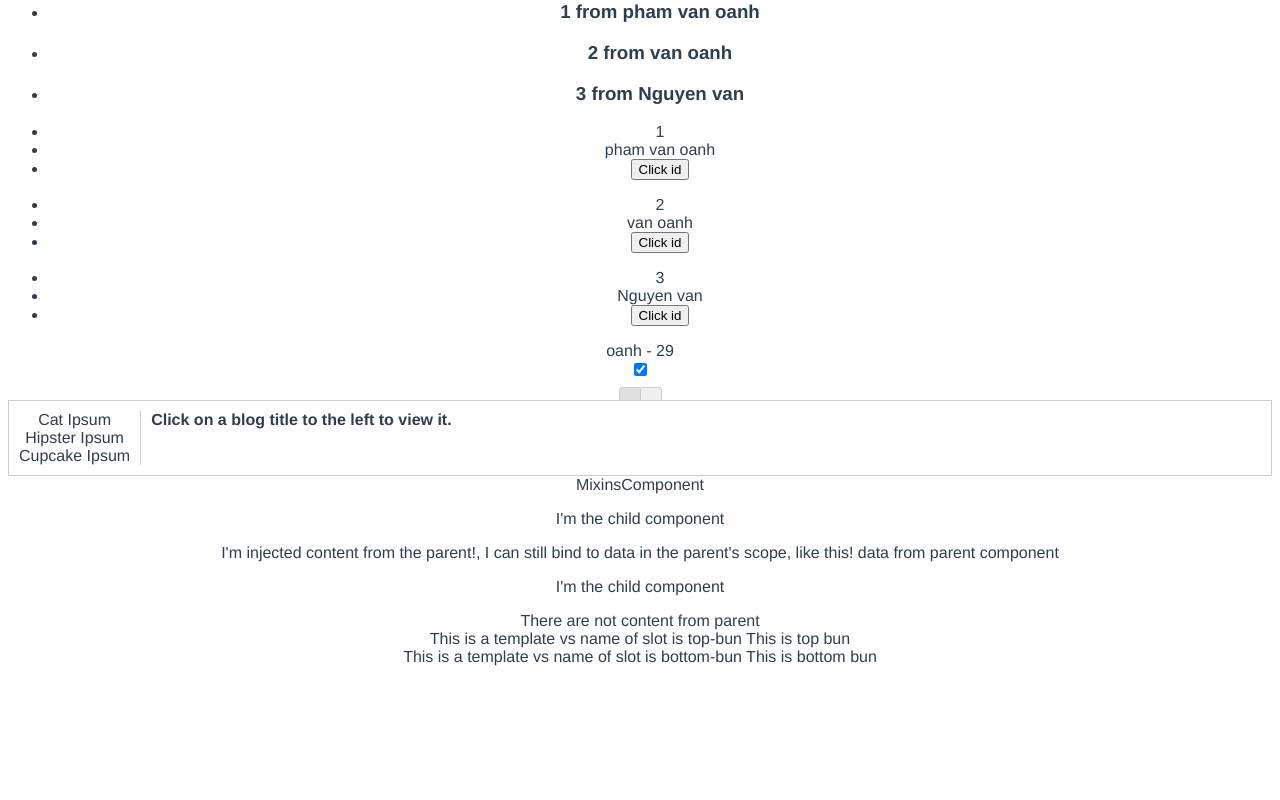
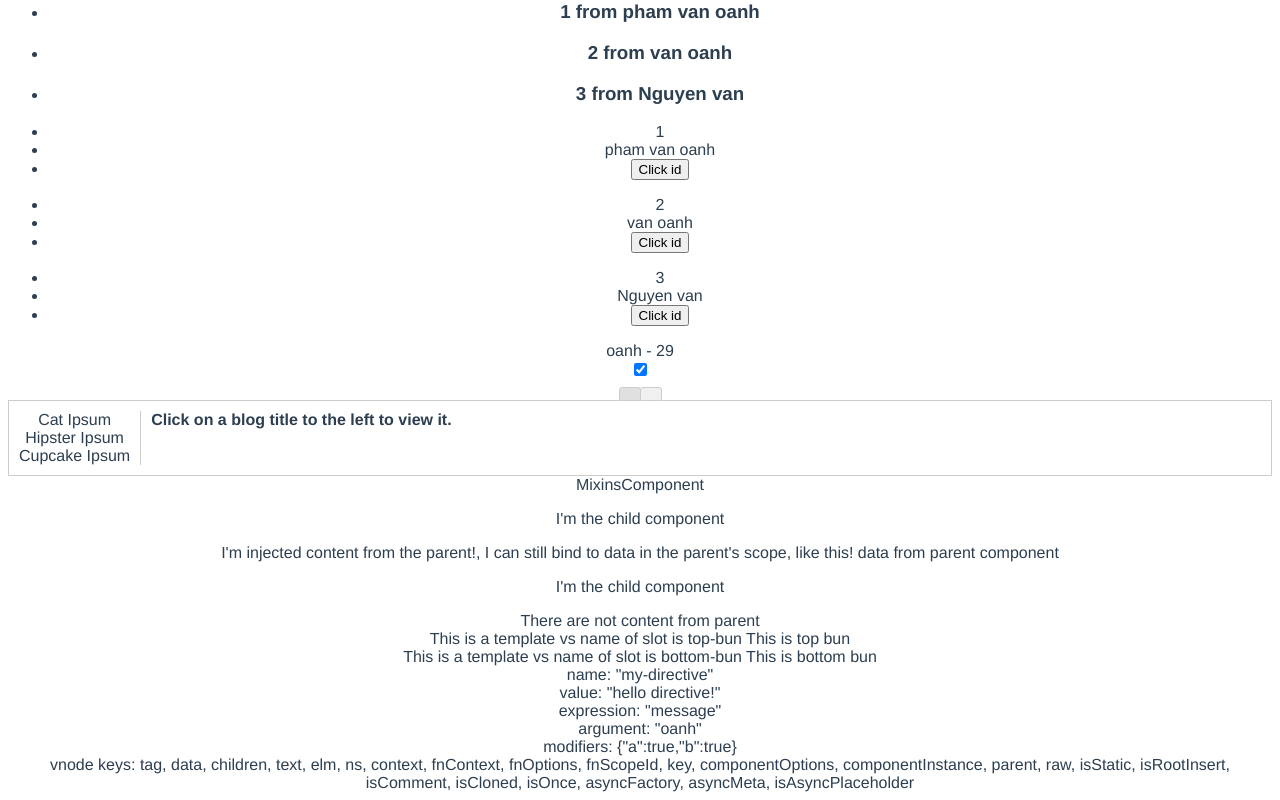
Before and after one commit to Baobao211195/vue-tutorial, a Vue app: page / in a window 1280 px wide. Shown: the part 1681-2481 px from the top of the page. Before the commit the page ends 2355 px from the top, so only its background shows below. Built offline with nearby package versions, Linux system fonts and the light colour scheme.

Commit message:
add custom directive

```diff
--- a/src/App.vue
+++ b/src/App.vue
@@ -26,6 +26,7 @@
 		</keep-alive-dynamic-components>
         <MixinsComponent></MixinsComponent>
         <slot-parent-component></slot-parent-component>
+        <demo-directive-component></demo-directive-component>
     </div>
 </template>
 
@@ -49,6 +50,7 @@
     import KeepAliveDynamicComponents from "./components/KeepAliveDynamicComponents";
     import MixinsComponent from "./components/MixinsComponent";
     import SlotParentComponent from "./components/slot/SlotParentComponent";
+    import DemoDirectiveComponent from "./components/directive/DemoDirectiveComponent";
     export default {
         name: 'app',
         components: {
@@ -70,7 +72,8 @@
             CustomVModel,
             KeepAliveDynamicComponents,
             MixinsComponent,
-            SlotParentComponent
+            SlotParentComponent,
+            DemoDirectiveComponent
         },
         data() {
             return {
--- /dev/null
+++ b/src/components/directive/DemoDirectiveComponent.vue
@@ -0,0 +1,23 @@
+<template>
+	<div v-my-directive:oanh.a.b="message"></div>
+</template>
+
+<script>
+    import {demoDirective} from "./demo.js";
+
+    export default {
+        name: "DemoDirectiveComponent",
+		directives: {
+            'my-directive': demoDirective
+		},
+        data() {
+            return {
+                message: 'hello directive!'
+			}
+        }
+    }
+</script>
+
+<style scoped>
+
+</style>
--- /dev/null
+++ b/src/components/directive/demo.js
@@ -0,0 +1,54 @@
+// Register a global custom directive called `v-focus`
+import vue from 'vue'
+
+export const demoDirective = {
+    // When the bound element is inserted into the DOM...
+    inserted: function () {
+        // Focus the element
+        //el.focus();
+        console.log("this is insert hook");
+
+    },
+    // called only once, when the directive is first bound to the element.
+    // This is where you can do one-time setup work.
+    bind: function (el, binding, vnode) {
+        // el: có thể sử dụng trực tiếp thao tác vs DOM
+        // binding: Object chứa các properties
+        /**
+         * + name : tên của directive ko có prefix v-
+         * + value: giá trị truyền và directives
+         * + oldValue: giá trị trước đó (chỉ những biến trong hai hàm update và componentUpdated)
+         * + expression: nó giống như 1 inline function dưới dạng string.
+         * + arg: tham số truyền vào directive (eg: v-my-directive:name) -> arg là name
+         * + modifiers: là một object (eg: v-my-directive.foo.bar => { foo: true, bar: true },
+         * v-my-directive:oanh.foo.bar => oanh: { foo: true, bar: true })
+         */
+            // vnode: node ảo được tạo ra bởi Vue complier
+            // oldVnode: node ảo trước đó, chỉ nằm trong 2 function là update và componentUpdate
+        var s = JSON.stringify
+        el.innerHTML =
+            'name: '       + s(binding.name) + '<br>' +
+            'value: '      + s(binding.value) + '<br>' +
+            'expression: ' + s(binding.expression) + '<br>' +
+            'argument: '   + s(binding.arg) + '<br>' +
+            'modifiers: '  + s(binding.modifiers) + '<br>' +
+            'vnode keys: ' + Object.keys(vnode).join(', ')
+
+
+    },
+    // called when the bound element has been inserted into its parent node
+    // (this only guarantees parent node presence, not necessarily in-document).
+    update: function () {
+        console.log("this is update hook");
+    },
+    // called after the containing component’s VNode and the VNodes of its children have updated.
+    componentUpdated: function () {
+        console.log("this is componentUpdate hook");
+    },
+    // called only once, when the directive is unbound from the element.
+    unbind: function () {
+        console.log("this is unbind hook");
+    }
+
+}
+vue.directive('demo', demoDirective);
```
Also changed, not shown: 1 other file (tests, documents, lock files or other folders).
